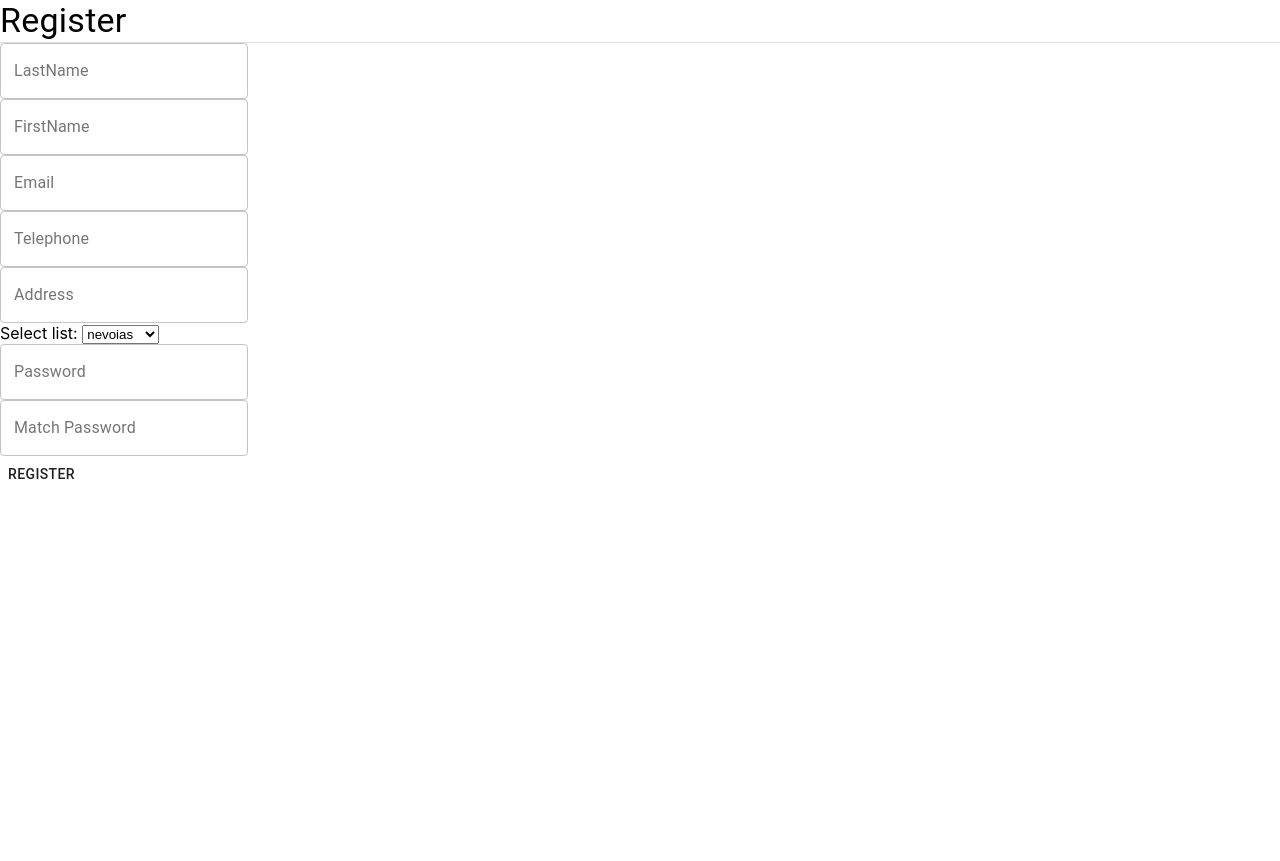
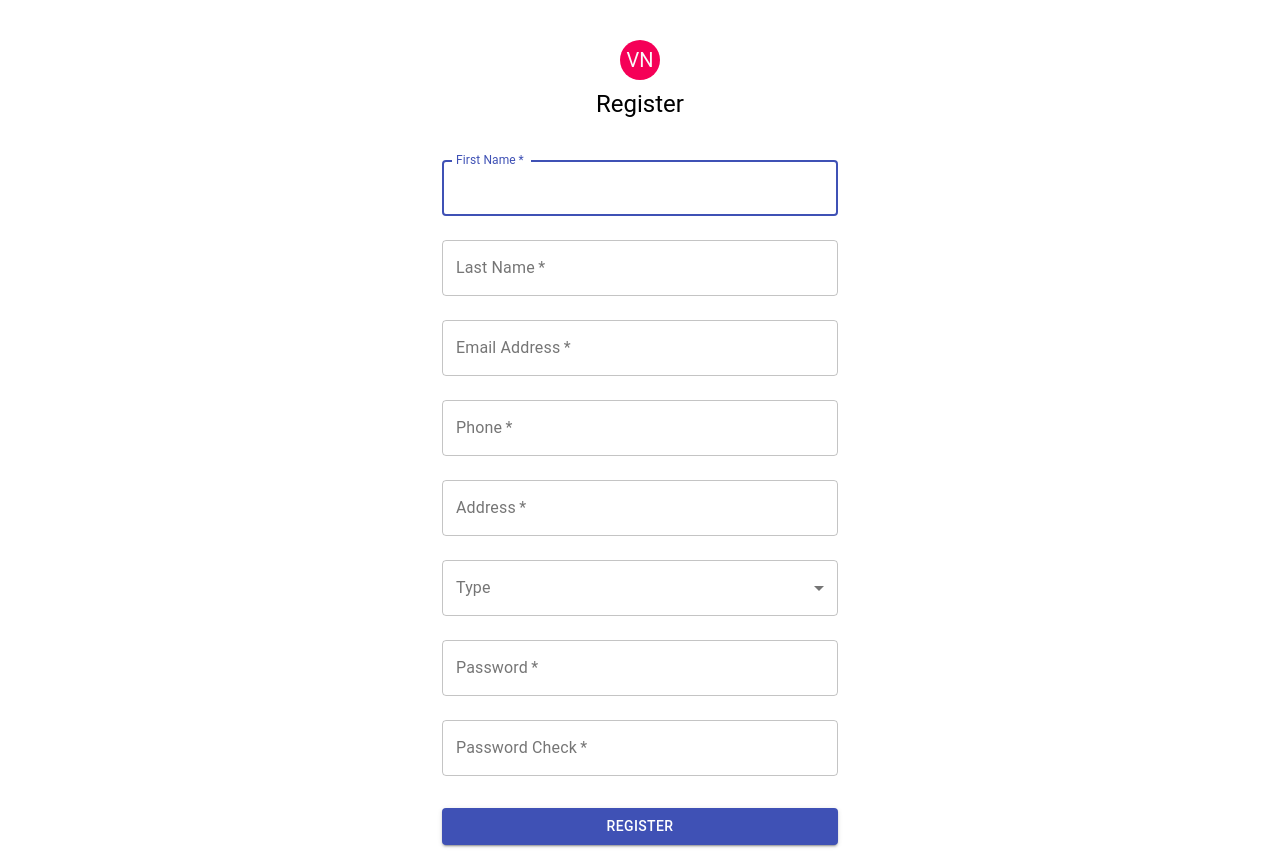
Before and after one commit to CristianBalta/VolunteerNowFrontend, a React (Create React App) app in the folder front_end/: page /register in a window 1280 px wide. Before the commit the page ends 800 px from the top, so only its background shows below. Built offline with nearby package versions, Linux system fonts and the light colour scheme.

Commit message:
register ui functional

```diff
--- a/front_end/src/Components/MainComponent.jsx
+++ b/front_end/src/Components/MainComponent.jsx
@@ -3,10 +3,6 @@ import axiosInstance from "../Axios/Axios";
 
 class MainComponent extends React.Component{
 
-    constructor(props){
-        super(props);
-
-    }
 
     componentDidMount(){
         axiosInstance.get("api/books").then(response=>{
--- a/front_end/src/Components/Register/RegisterComponent.jsx
+++ b/front_end/src/Components/Register/RegisterComponent.jsx
@@ -1,7 +1,8 @@
 import React from "react"
 import axiosInstance from "../../Axios/Axios"
 import { REGISTER_API_ENDPOINT } from "../../Utils/utils"
-import { Typography, Divider, TextField, Button } from "@material-ui/core"
+import { Typography, TextField, Button, Container, withStyles, Avatar, FormControl, InputLabel, Select, MenuItem } from "@material-ui/core"
+import { registerStyles } from "./RegisterStyles";
 
 let lastname = "";
 let firstname = "";
@@ -15,24 +16,21 @@ let myArray = [];
 
 class RegisterComponent extends React.Component {
 
-    constructor(props) {
-        super(props)
-    }
+
 
     createUser = () => {
-        if ((lastname !== "") && (firstname !== "") && (email !== "") && (telephone !== "") && (address !== "") && (password !== "")){
+        if ((lastname !== "") && (firstname !== "") && (email !== "") && (telephone !== "") && (address !== "") && (password !== "")) {
             if (password === passwordcheck) {
-                var e = document.getElementById("myList");
-                type = e.options[e.selectedIndex].value;
+
                 axiosInstance.post(REGISTER_API_ENDPOINT, {
-                    "LastName" : lastname, "FirstName" : firstname, "Email" : email,"Telephone" : telephone,
-                    "Address" : address, "Type" : type, "Password" : btoa(password), "ObjectId" : myArray
-                }).then((response) => {
+                    "LastName": lastname, "FirstName": firstname, "Email": email, "Telephone": telephone,
+                    "Address": address, "Type": type, "Password": btoa(password), "ObjectId": myArray
+                }).then(() => {
                     alert("User created successfully");
-                  })
-                  .catch ((error) => {
-                    alert("User already exists");
-                  });
+                })
+                    .catch(() => {
+                        alert("User already exists");
+                    });
             } else {
                 alert("Passwords dont match");
             }
@@ -69,37 +67,147 @@ class RegisterComponent extends React.Component {
         passwordcheck = event.target.value;
     }
 
+    getOption = (event) => {
+        type = event.target.value
+    }
+
     render() {
+        const { classes } = this.props;
         return (
-            <React.Fragment>
+            <Container component="main" maxWidth="xs">
+                <div className={classes.paper}>
 
-                <Typography variant="h4">Register</Typography>
-                <Divider></Divider>
-                <TextField id="outlined-basic" label="LastName" variant="outlined" onChange={this.getLastName}/>
-                <br></br>
-                <TextField id="outlined-basic" label="FirstName" variant="outlined" onChange={this.getFirstName}/>
-                <br></br>
-                <TextField id="outlined-basic" label="Email" variant="outlined" onChange={this.getEmail}/>
-                <br></br>
-                <TextField type="number" id="outlined-basic" label="Telephone" variant="outlined" onChange={this.getTelephone}/>
-                <br></br>
-                <TextField id="outlined-basic" label="Address" variant="outlined" onChange={this.getAddress}/>
-                <br></br>
-                <label>Select list: </label>
-                    <select id = "myList">
-                        <option value = "nevoias">nevoias</option>
-                        <option value = "volunteer">volunteer</option>
-                    </select>
-                <br></br>
-                <TextField type="password" id="outlined-basic" label="Password" variant="outlined" onChange={this.getPassword}/>
-                <br></br>
-                <TextField type="password" id="outlined-basic" label="Match Password" variant="outlined" onChange={this.getPasswordCheck}/>
-                <br></br>
-                <Button onClick={this.createUser}>Register</Button>
+                    {//TODO add here volunteer logo
+                    }
+                    <Avatar className={classes.avatar}>
+                        VN
+                     </Avatar>
 
-            </React.Fragment>
+                    <Typography component="h5" variant="h5">
+                        Register
+                    </Typography>
+                    <div className={classes.form} noValidate>
+
+                        <TextField
+                            autoComplete="fname"
+                            name="firstName"
+                            margin="normal"
+                            variant="outlined"
+                            required
+                            fullWidth
+                            id="firstName"
+                            label="First Name"
+                            autoFocus
+                            onChange={this.getFirstName}
+                        />
+
+                        <TextField
+                            variant="outlined"
+                            required
+                            fullWidth
+                            margin="normal"
+                            id="lastName"
+                            label="Last Name"
+                            name="lastName"
+                            autoComplete="lname"
+                            onChange={this.getLastName}
+                        />
+
+                        <TextField
+                            variant="outlined"
+                            margin="normal"
+                            required
+                            fullWidth
+                            id="email"
+                            label="Email Address"
+                            name="email"
+                            autoComplete="email"
+                            onChange={this.getEmail}
+                        />
+
+                        <TextField
+                            variant="outlined"
+                            margin="normal"
+                            required
+                            fullWidth
+                            id="phone"
+                            label="Phone"
+                            name="phone"
+                            type="number"
+                            autoComplete="phone"
+                            onChange={this.getTelephone}
+                        />
+
+                        <TextField
+                            variant="outlined"
+                            margin="normal"
+                            required
+                            fullWidth
+                            id="adress"
+                            label="Address"
+                            name="adress"
+                            autoComplete="address"
+                            onChange={this.getAddress}
+                        />
+
+                        <FormControl margin="normal" fullWidth variant="outlined" className={classes.formControl}>
+                            <InputLabel fullWidth id="demo-simple-select-outlined-label">Type</InputLabel>
+                            <Select
+                                labelId="selecttype"
+                                id="selecttype"
+                                onChange={this.getOption}
+                                label="type"
+
+                            >
+                                <MenuItem value={"nevoias"}>nevoias</MenuItem>
+                                <MenuItem value={"volunteer"}>volunteer</MenuItem>
+                            </Select>
+                        </FormControl>
+
+                        <TextField
+                            variant="outlined"
+                            margin="normal"
+                            required
+                            fullWidth
+                            name="password"
+                            label="Password"
+                            type="password"
+                            id="password"
+                            autoComplete="current-password"
+                            onChange={this.getPassword}
+                        />
+
+                        <TextField
+                            variant="outlined"
+                            margin="normal"
+                            required
+                            fullWidth
+                            name="passwordcheck"
+                            label="Password Check"
+                            type="password"
+                            id="passwordcheck"
+                            autoComplete="current-password"
+                            onChange={this.getPasswordCheck}
+                        />
+                        <Button
+
+                            fullWidth
+                            variant="contained"
+                            color="primary"
+                            className={classes.submit}
+                            onClick={this.createUser}
+                        >
+                            Register
+                         </Button>
+
+                    </div>
+                </div>
+
+            </Container>
+
+
         )
     }
 }
 
-export default RegisterComponent
+export default withStyles(registerStyles)(RegisterComponent)
--- /dev/null
+++ b/front_end/src/Components/Register/RegisterStyles.js
@@ -0,0 +1,19 @@
+export const registerStyles = theme => ({
+    paper: {
+        marginTop: theme.spacing(4),
+        display: 'flex',
+        flexDirection: 'column',
+        alignItems: 'center',
+      },
+      avatar: {
+        margin:theme.spacing(1),
+        backgroundColor: theme.palette.secondary.main,
+      },
+      form: {
+        width: '100%', // Fix IE 11 issue.
+        marginTop: theme.spacing(3),
+      },
+      submit: {
+        margin: theme.spacing(3, 0, 2),
+      },
+});
--- a/front_end/src/Utils/utils.js
+++ b/front_end/src/Utils/utils.js
@@ -5,4 +5,4 @@ export const DONATIONS_API_ENDPOINT = "api/donations"
 
 export const LOGIN_API_ENDPOINT = "api/users/Login"
 
-export const REGISTER_API_ENDPOINT = "api/users"
+export const REGISTER_API_ENDPOINT = "api/users/Register"
```
